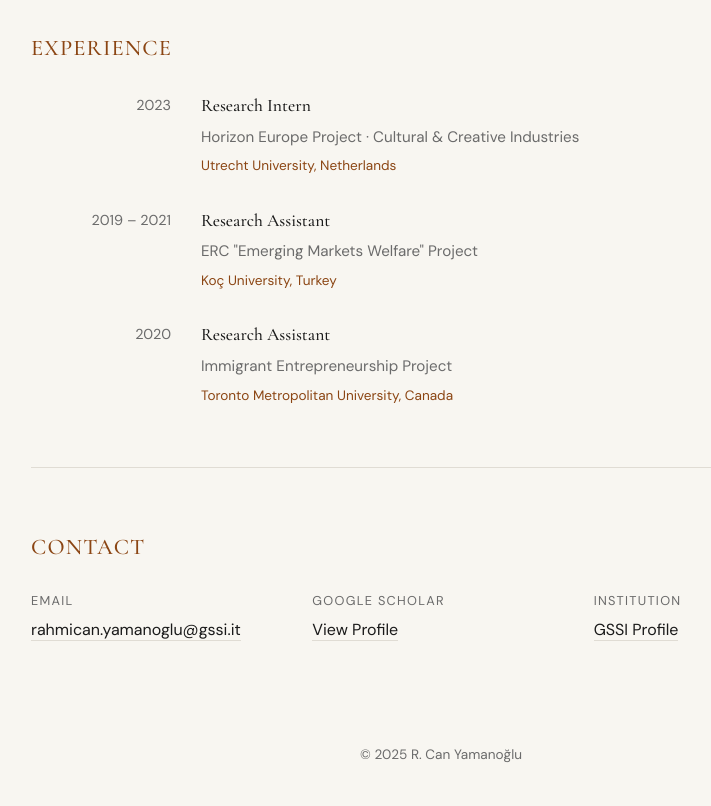
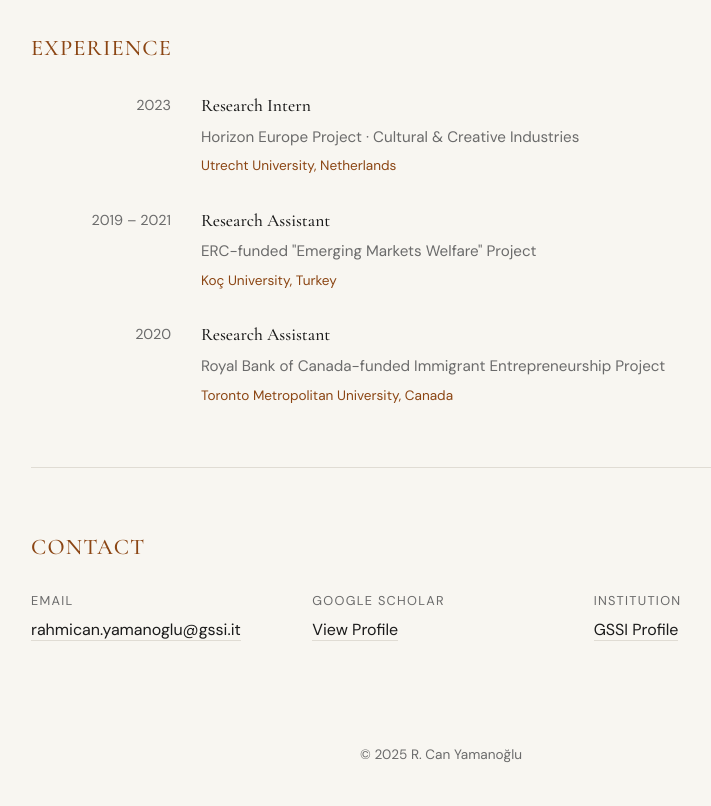
Before and after one commit to rahmicanyamanoglu/rahmicanyamanoglu.github.io, a plain HTML site: page index.html in a window 1280 px wide. Shown: the part 2524-3330 px from the top of the page, without its empty margins (199-910 px from the left). Drawn offline with nearby package versions, Linux system fonts and the light colour scheme.

Commit message:
Update project descriptions in index.html

```diff
--- a/index.html
+++ b/index.html
@@ -588,7 +588,7 @@
                     <span class="timeline-year">2019 – 2021</span>
                     <div class="timeline-content">
                         <h3>Research Assistant</h3>
-                        <p>ERC "Emerging Markets Welfare" Project</p>
+                        <p>ERC-funded "Emerging Markets Welfare" Project</p>
                         <p class="location">Koç University, Turkey</p>
                     </div>
                 </div>
@@ -596,7 +596,7 @@
                     <span class="timeline-year">2020</span>
                     <div class="timeline-content">
                         <h3>Research Assistant</h3>
-                        <p>Immigrant Entrepreneurship Project</p>
+                        <p>Royal Bank of Canada-funded Immigrant Entrepreneurship Project</p>
                         <p class="location">Toronto Metropolitan University, Canada</p>
                     </div>
                 </div>
```
